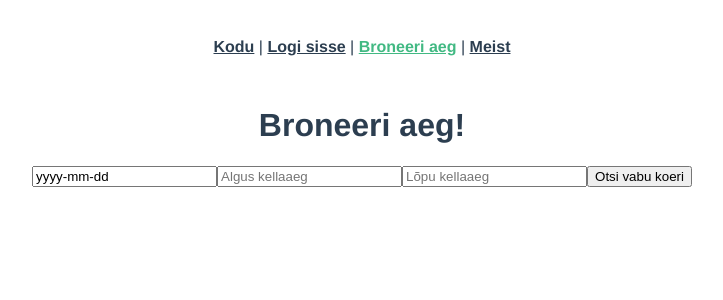
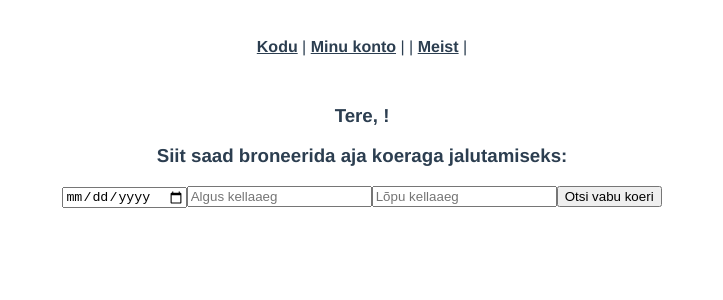
Before and after one commit to lillemetss/project-dog-front, a Vue app: page /#/bronn in a window 1280 px wide. Shown: the top 300 px of the page, without its empty margins (278-1001 px from the left). Built offline with nearby package versions, Linux system fonts and the light colour scheme.

Commit message:
updated stuff

```diff
--- a/src/App.vue
+++ b/src/App.vue
@@ -3,37 +3,18 @@
     <nav>
       <router-link to="/">Kodu</router-link>
       |
-      <router-link to="/login">Logi sisse</router-link>
+      <router-link to="/login">Minu konto</router-link>
       |
-      <router-link to="/bronn">Broneeri aeg</router-link>
+<!--      <router-link to="/bronn">Broneeri aeg</router-link>-->
       |
       <router-link to="/about">Meist</router-link>
+      |
     </nav>
     <router-view/>
 
-<!--    <div>-->
-<!--      <CalendarWidget/>-->
-<!--    </div>-->
   </div>
 </template>
 
-
-<!--<script>-->
-<!--import CalendarWidget from "@/components/CalendarWidget";-->
-
-<!--export default {-->
-<!--  name: 'App',-->
-<!--  components: {-->
-<!--    CalendarWidget-->
-<!--  }-->
-<!--}-->
-<!--</script>-->
-<!--<style scoped>-->
-<!--.container {-->
-<!--  max-width: 300px;-->
-<!--}-->
-
-<!--</style>-->
 <style>
 #app {
   font-family: Avenir, Helvetica, Arial, sans-serif;
@@ -56,10 +37,3 @@ nav a.router-link-exact-active {
   color: #42b983;
 }
 </style>
-<script>
-import CalendarWidget from "@/components/CalendarWidget";
-
-export default {
-  components: {CalendarWidget}
-}
-</script>
--- a/src/views/AboutView.vue
+++ b/src/views/AboutView.vue
@@ -1,5 +1,14 @@
 <template>
   <div class="about">
-    <h1>This is an about page</h1>
+    <h1>Oleme tore ja tõsiseltvõetav MTÜ ja jutud</h1>
+    <br>
+    <br>
+    <br>
+    <h3>Siia tuleb tekst meie asutuse kohta jne jne jne jne</h3>
+    <br>
+    <br>
+    <br>
+    <h3>Siia tuleb pilt jne jne jne jne</h3>
+
   </div>
 </template>
--- a/src/views/Login.vue
+++ b/src/views/Login.vue
@@ -1,5 +1,7 @@
 <template>
   <div class="Login">
+
+    <h3>Logi sisse:</h3>
     <input placeholder="kasutaja nimi" v-model="username">
     <input placeholder="parool" v-model="password">
     <button v-on:click="login"> Sisesta</button>
--- a/src/views/ReserveDog.vue
+++ b/src/views/ReserveDog.vue
@@ -1,8 +1,10 @@
 <template>
   <div class="ReserveDog">
     <div v-if="displayMainView">
-      <h1> Broneeri aeg! </h1>
-      <input placeholder="Vali kuupäev" v-model="requiredDate">
+
+      <h3>Tere, {{ this.firstName }}!</h3>
+      <h3> Siit saad broneerida aja koeraga jalutamiseks: </h3>
+      <input type=date placeholder="Vali kuupäev" v-model="requiredDate">
       <input placeholder="Algus kellaaeg" v-model="requiredStartTime">
       <input placeholder="Lõpu kellaaeg" v-model="requiredEndTime">
       <button v-on:click="dogAvailability">Otsi vabu koeri</button>
@@ -41,13 +43,9 @@
       Jalutuskäik lõpeb <input disabled v-model="requiredEndTime">
       <br>
       <br>
-      Eesnimi <input disabled v-model="firstName">
-      <br>
-      <br>
       User Id <input disabled v-model="userId">
       <br>
       <br>
-<!--      Kasutaja ID <input v-model="userId">-->
 
       <button v-on:click="reserveDog">Kinnita jalutuskäigu broneering</button>
 
@@ -88,7 +86,6 @@ export default {
           .then(response => {
             this.dogs = response.data
             this.displayMainViewDiv()
-            alert("Edukalt borneeritud koer " + response.data.dogName + " " + response.data.dogDescription)
             console.log(response.data)
           })
           .catch(error => {
@@ -114,9 +111,9 @@ export default {
       this.$http.post("/reserve/dog", request
       ).then(response => {
         this.displayDogAvailability(this.dogId)
+        alert("Koer jalutamiseks broneeritud.")
         this.displayMainViewDiv()
-        alert("Koer jalutamiseks broneeritud.")
-
+        this.dogs = response.data
         console.log(response.data)
       }).catch(error => {
         alert(error.response.data.message)
```
